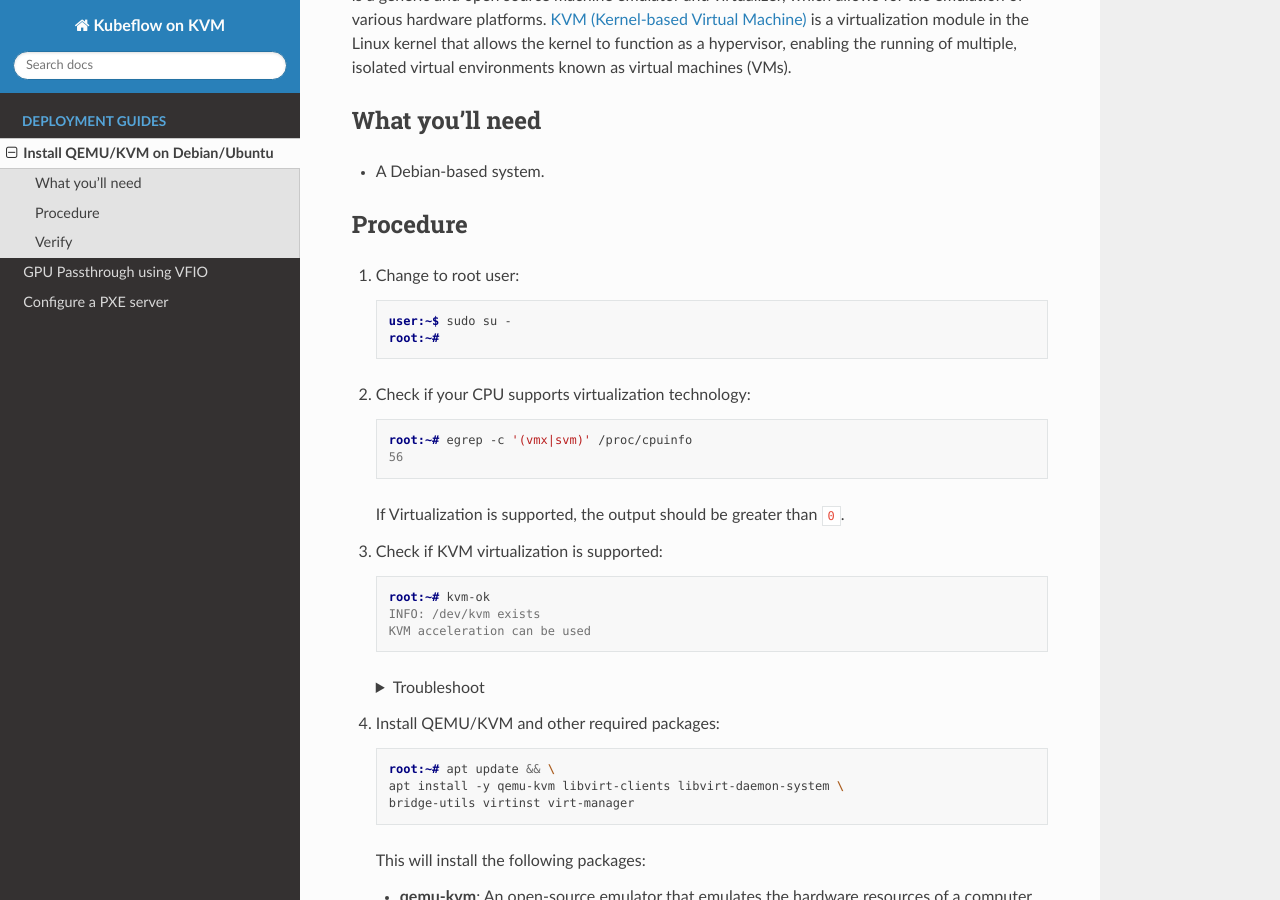
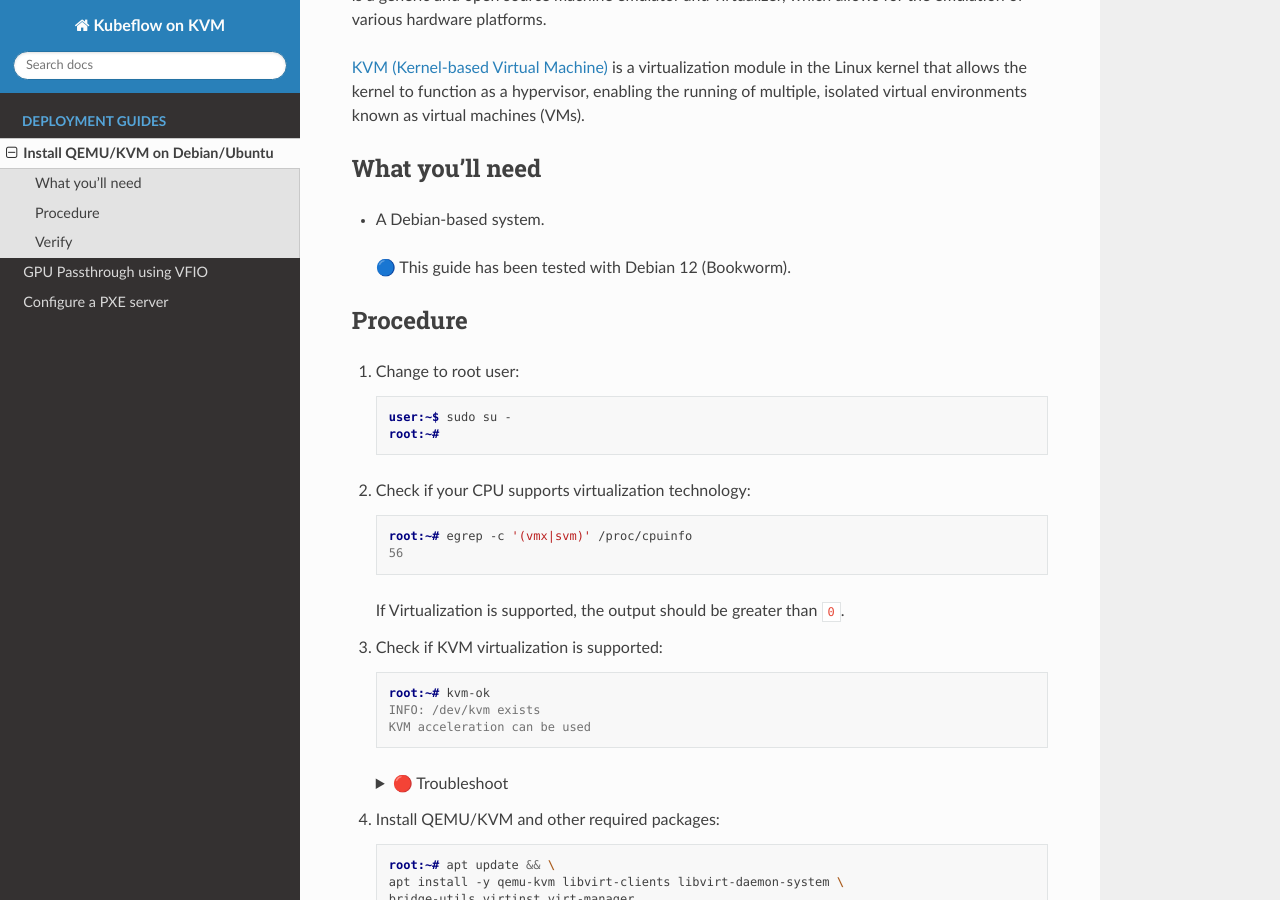
Before and after one commit to dpoulopoulos/virtml, a Sphinx documentation site: the page built from docs/source/qemu-kvm.md, in a window 1280 px wide and 900 px high, scrolled down 200 px. Built offline with Sphinx 7.4.7 and the Read the Docs theme 2.0.0, drawn with Linux system fonts in a browser that asks for light colours.

Commit message:
chore: Amend QEMU/KVM installation guide
Fix minor issues in the QEMU/KVM installation guide.

Signed-off-by: Dimitris Poulopoulos <dimitris.a.poulopoulos@gmail.com>

````diff
--- a/docs/source/qemu-kvm.md
+++ b/docs/source/qemu-kvm.md
@@ -2,13 +2,17 @@
 
 This guide will walk you through the installation of QEMU/KVM on a Debian-based system.
 [QEMU](https://www.qemu.org/) is a generic and open source machine emulator and virtualizer, which
-allows for the emulation of various hardware platforms. [KVM (Kernel-based Virtual Machine)](https://linux-kvm.org/page/Main_Page)
-is a virtualization module in the Linux kernel that allows the kernel to function as a hypervisor,
-enabling the running of multiple, isolated virtual environments known as virtual machines (VMs).
+allows for the emulation of various hardware platforms.
+
+[KVM (Kernel-based Virtual Machine)](https://linux-kvm.org/page/Main_Page) is a virtualization
+module in the Linux kernel that allows the kernel to function as a hypervisor, enabling the running
+of multiple, isolated virtual environments known as virtual machines (VMs).
 
 ## What you'll need
 
 * A Debian-based system.
+
+> 🔵 This guide has been tested with Debian 12 (Bookworm).
 
 ## Procedure
 
@@ -37,7 +41,7 @@
     ```
 
     <details>
-    <summary>Troubleshoot</summary>
+    <summary> 🔴 Troubleshoot</summary>
 
     If the `kvm-ok` utility is missing, install the `cpu-checker` package:
 
````
